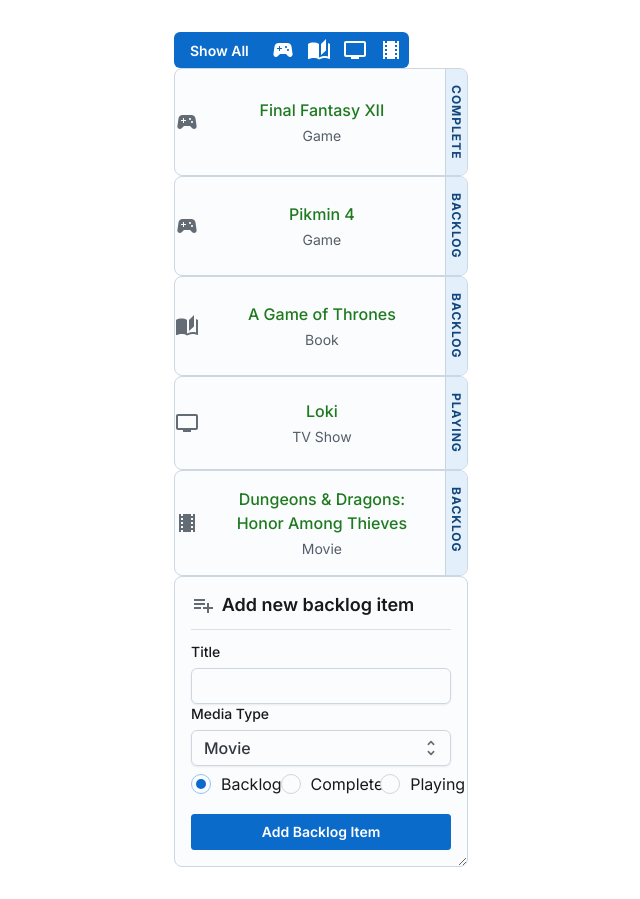
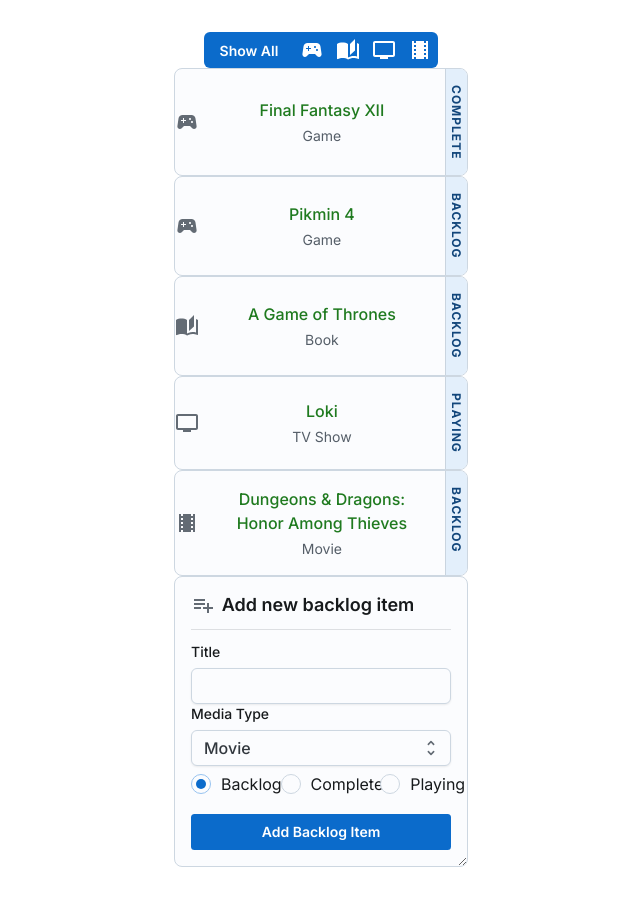
Before and after one commit to dbyrne978/back-log-buddy, a React (Vite) app in the folder back-log-buddy/: page / in a window 1280 px wide. Shown: the whole page, without its empty margins (319-959 px from the left). Built offline with nearby package versions, Linux system fonts and the light colour scheme.

Commit message:
Justify content in FormatFilter

```diff
--- a/back-log-buddy/src/components/FormatFilter.jsx
+++ b/back-log-buddy/src/components/FormatFilter.jsx
@@ -18,6 +18,7 @@
       }}
       sx={{
         '--ButtonGroup-separatorSize': '0px',
+        justifyContent: 'center'
       }}
     >
       <Button value='Show All'>Show All</Button>
```
